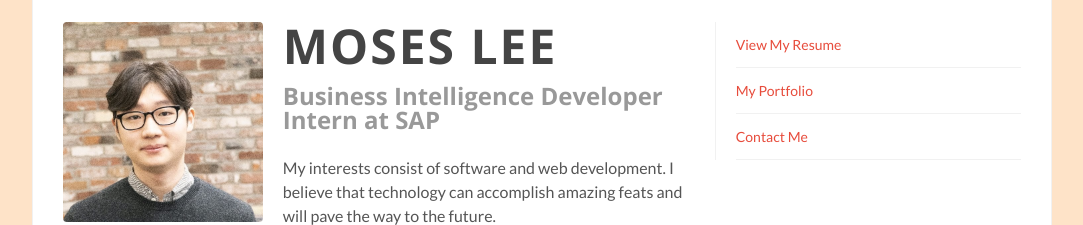
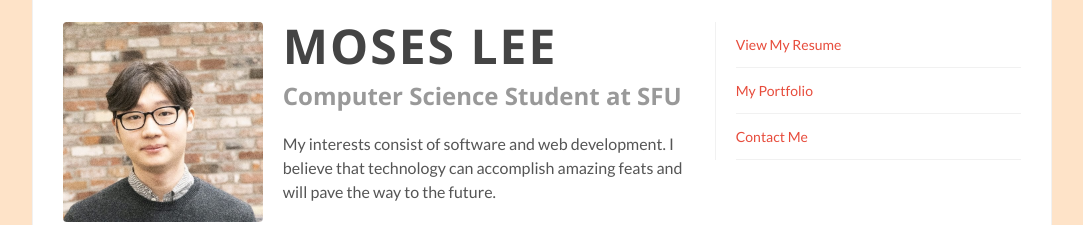
Before and after one commit to MosesLee98/MosesLee98.github.io, a plain HTML site: page index.html in a window 1280 px wide. Shown: the part 147-372 px from the top of the page, without its empty margins (98-1181 px from the left). Drawn offline with nearby package versions, Linux system fonts and the light colour scheme.

Commit message:
Updated for end of SAP internship

```diff
--- a/index.html
+++ b/index.html
@@ -38,7 +38,7 @@
                     Moses Lee
                 </h2>
                 <h4>
-                    Business Intelligence Developer Intern at SAP
+                    Computer Science Student at SFU
                 </h4>
             </div>
         </header>
@@ -74,7 +74,7 @@
                                     Moses Lee
                                 </h2>
                                 <h4>
-                                    Business Intelligence Developer Intern at SAP
+                                    Computer Science Student at SFU
                                 </h4>
                                 <p>
                                     My interests consist of software and web development. I believe that technology can accomplish amazing feats and will pave the way to the future.
@@ -141,7 +141,7 @@
                             	<li>
                                     <h5>
                                         Business Intelligence Developer Intern
-                                    </h5><span class="label label-info">Sept 2018 -Present</span>
+                                    </h5><span class="label label-info">Sept 2018 - Aug 2019</span>
                                     <p>
                                     	<ul>
                                     		<li>Used SAPUI5, an MVC framework that used JS/XML/CSS, to build internal web-app tool that imported data from external API sources for the marketing team to make predictive analyses</li>
```
